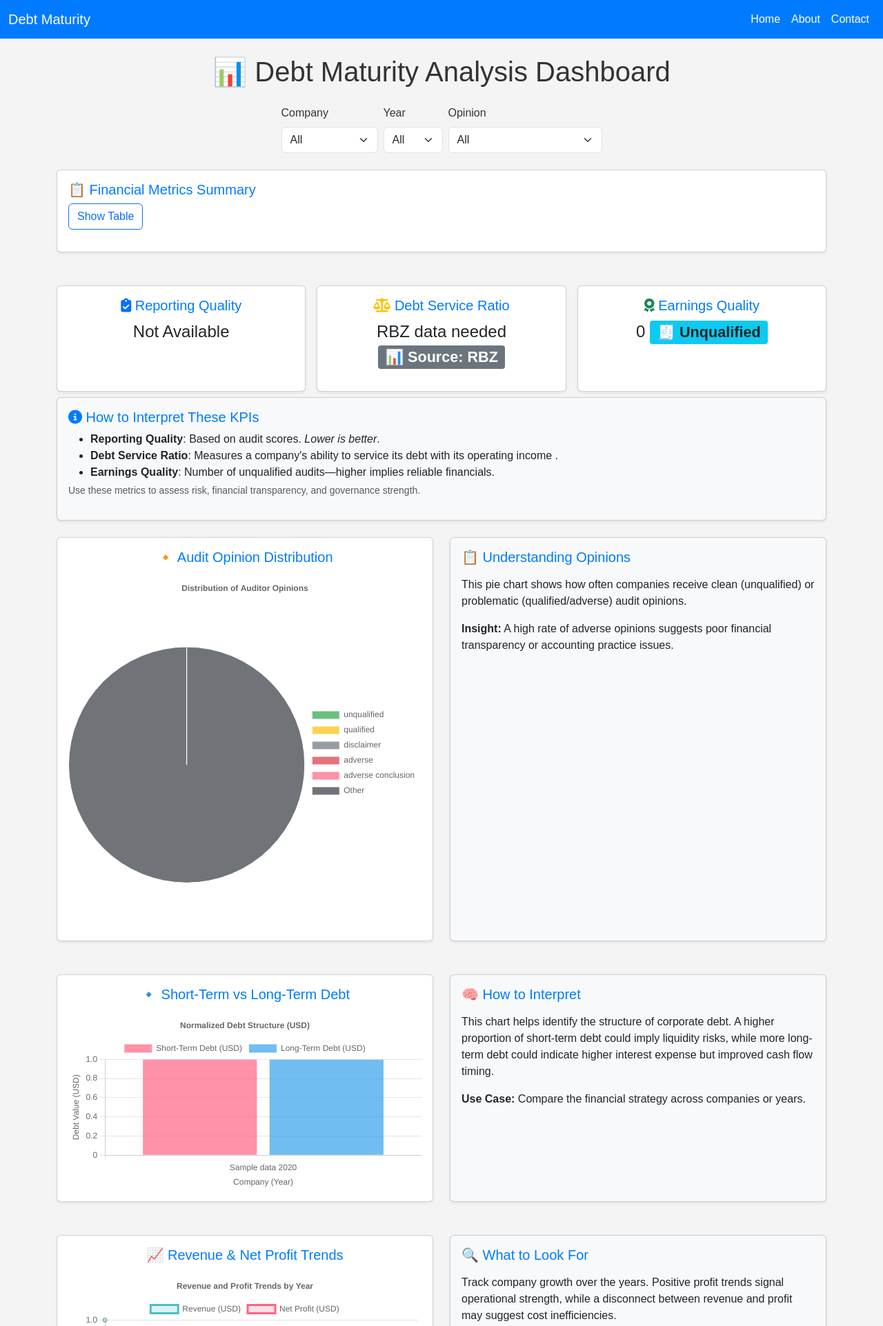
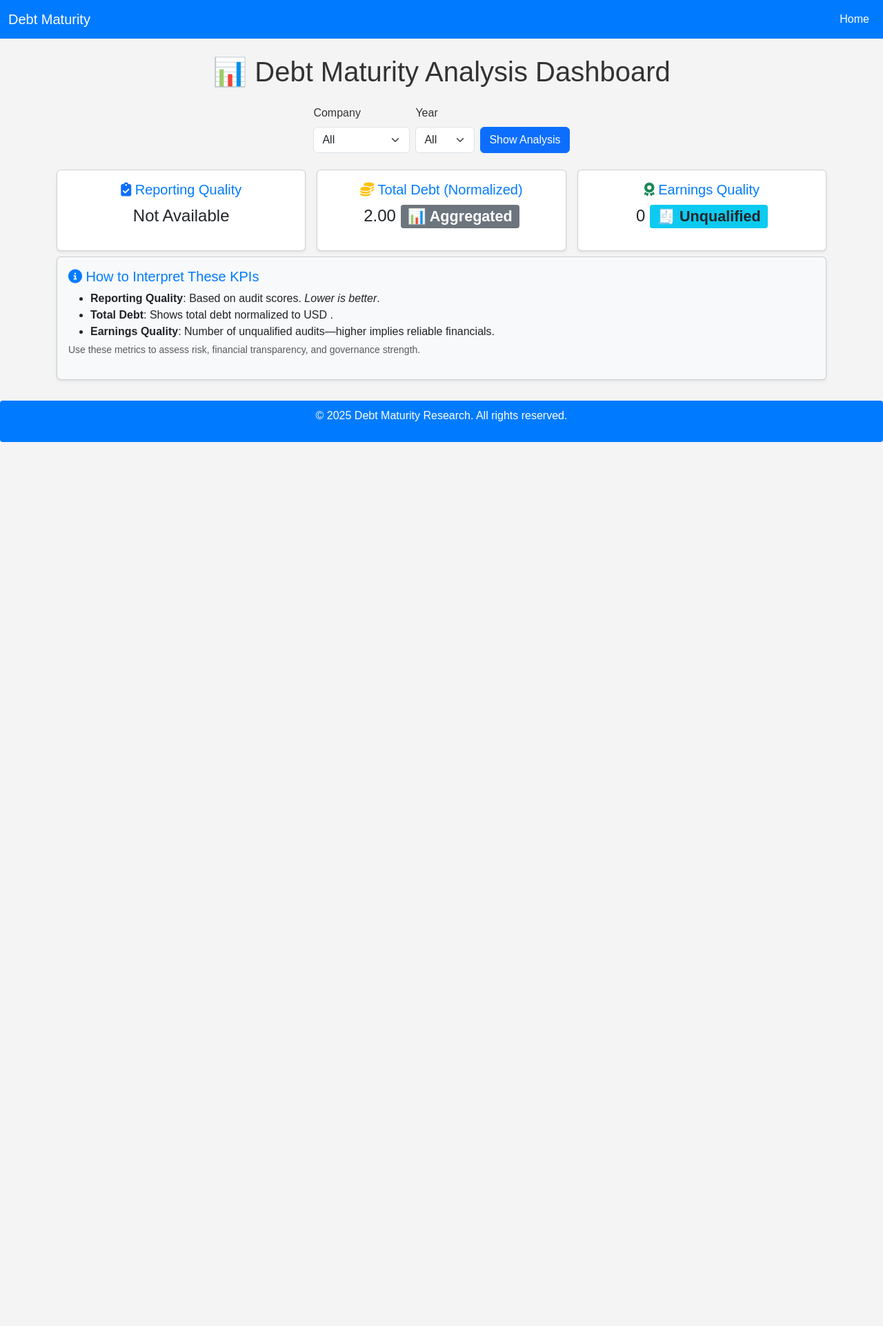
Before and after one commit to Joenny-stack/debt_maturity, a Django app: page / in a window 1280 px wide. Shown: the top 1923 px of the page at 69% size. After the commit the page ends 641 px from the top, so only its background shows below. Run offline with Django 5.2, Linux system fonts and the light colour scheme; tables that the repository leaves empty hold one stand-in row (values such as "Sample post").

Commit message:
Refactor financials_view to improve analysis display and update total debt calculation

```diff
--- a/system/app/main/templates/main/index.html
+++ b/system/app/main/templates/main/index.html
@@ -36,8 +36,7 @@
         <div class="collapse navbar-collapse" id="navbarNav">
             <ul class="navbar-nav ms-auto">
                 <li class="nav-item"><a class="nav-link" href="#">Home</a></li>
-                <li class="nav-item"><a class="nav-link" href="#">About</a></li>
-                <li class="nav-item"><a class="nav-link" href="#">Contact</a></li>
+
             </ul>
         </div>
     </div>
@@ -46,11 +45,11 @@
     <h1 class="text-center mb-4">📊 Debt Maturity Analysis Dashboard</h1>
 
     <!-- Filters -->
-    <form method="get" class="row justify-content-center g-2 mb-4">
+    <form method="get" class="row justify-content-center g-2 mb-4 align-items-end">
         <!-- Company -->
         <div class="col-auto">
             <label for="company" class="form-label">Company</label>
-            <select name="company" id="company" class="form-select" onchange="this.form.submit()">
+            <select name="company" id="company" class="form-select" onchange="setShowAnalysisFalse()">
                 <option value="">All</option>
                 {% for company in companies %}
                     <option value="{{ company }}" {% if company == selected_company %}selected{% endif %}>{{ company }}</option>
@@ -60,73 +59,21 @@
         <!-- Year -->
         <div class="col-auto">
             <label for="year" class="form-label">Year</label>
-            <select name="year" id="year" class="form-select" onchange="this.form.submit()">
+            <select name="year" id="year" class="form-select" onchange="setShowAnalysisFalse()">
                 <option value="">All</option>
                 {% for year in years %}
                     <option value="{{ year }}" {% if year|stringformat:"s" == selected_year %}selected{% endif %}>{{ year }}</option>
                 {% endfor %}
             </select>
         </div>
-        <!-- Opinion -->
+        <!-- Show Analysis Button -->
         <div class="col-auto">
-            <label for="opinion" class="form-label">Opinion</label>
-            <select name="opinion" id="opinion" class="form-select" onchange="this.form.submit()">
-                <option value="">All</option>
-                <option value="problematic" {% if opinion_filter == "problematic" %}selected{% endif %}>Qualified / Adverse Only</option>
-            </select>
+            <button type="submit" name="show_analysis" value="true" class="btn btn-primary">Show Analysis</button>
         </div>
     </form>
 
-    <!-- 🔽 Collapsible Financial Metrics Table -->
-<div class="card shadow-sm mb-5">
-    <div class="card-body">
-        <h5 class="card-title">📋 Financial Metrics Summary</h5>
-        <button id="toggleTableBtn" class="btn btn-outline-primary mb-3" type="button" data-bs-toggle="collapse" data-bs-target="#metricsTable" aria-expanded="false" aria-controls="metricsTable">
-            Show Table
-        </button>
-
-
-        <div class="collapse" id="metricsTable">
-            <div class="table-responsive">
-                <table class="table table-striped table-bordered align-middle">
-                    <thead class="table-primary text-center">
-                        <tr>
-                            <th>Company</th>
-                            <th>Year</th>
-                            <th>Revenue (USD)</th>
-                            <th>Net Profit</th>
-                            <th>Short-Term Debt</th>
-                            <th>Long-Term Debt</th>
-                            <th>Total Assets</th>
-                            <th>Debt Ratio</th>
-                            <th>Audit Opinion</th>
-                        </tr>
-                    </thead>
-                    <tbody>
-                        {% for row in financial_data %}
-                        <tr class="text-center">
-                            <td>{{ row.company_name }}</td>
-                            <td>{{ row.report_date.year }}</td>
-                            <td>{{ row.normalized_revenue|floatformat:0 }}</td>
-                            <td>{{ row.net_profit|floatformat:0 }}</td>
-                            <td>{{ row.normalized_debt_short_term|floatformat:0 }}</td>
-                            <td>{{ row.normalized_debt_long_term|floatformat:0 }}</td>
-                            <td>{{ row.total_assets|floatformat:0 }}</td>
-                            <td>{{ row.debt_ratio|floatformat:2 }}</td>
-                            <td>{{ row.auditor_opinion|title }}</td>
-                        </tr>
-                        {% endfor %}
-                    </tbody>
-                </table>
-            </div>
-        </div>
-    </div>
-</div>
-
-
 
     <!-- KPI Cards -->
-    <!-- 🧮 KPI Cards with Icons & Badges -->
     <div class="row g-3 mb-2">
         <!-- Reporting Quality -->
         <div class="col-md-4">
@@ -151,16 +98,14 @@
             </div>
         </div>
 
-
-
-        <!-- Inflation Rate -->
+        <!-- Total Debt -->
         <div class="col-md-4">
             <div class="card text-center shadow-sm h-100">
                 <div class="card-body">
-                    <h5 class="card-title"><i class="fas fa-balance-scale text-warning"></i> Debt Service Ratio</h5>
+                    <h5 class="card-title"><i class="fas fa-coins text-warning"></i> Total Debt (Normalized)</h5>
                     <p class="fs-4">
-                        {{ inflation_rate }}
-                        <span class="badge bg-secondary">📊 Source: RBZ</span>
+                        {{ total_debt }}
+                        <span class="badge bg-secondary">📊 Aggregated</span>
                     </p>
                 </div>
             </div>
@@ -188,7 +133,7 @@
                         <h5 class="card-title"><i class="fas fa-info-circle"></i> How to Interpret These KPIs</h5>
                         <ul class="mb-1">
                             <li><strong>Reporting Quality</strong>: Based on audit scores. <em>Lower is better</em>.</li>
-                        <li><strong>Debt Service Ratio</strong>: Measures a company's ability to service its debt with its operating income .</li>
+                            <li><strong>Total Debt</strong>: Shows total debt normalized to USD .</li>
                             <li><strong>Earnings Quality</strong>: Number of unqualified audits—higher implies reliable financials.</li>
                         </ul>
                         <p class="text-muted small">Use these metrics to assess risk, financial transparency, and governance strength.</p>
@@ -197,8 +142,76 @@
             </div>
         </div>
 
+    <!-- Conditional Content -->
+    {% if show_analysis %}
+        <!-- Financial Metrics Table -->
+        <div class="card shadow-sm mb-5">
+            <div class="card-body">
+                <h5 class="card-title">📋 Financial Data Table</h5>
+                <button id="toggleTableBtn" class="btn btn-outline-primary mb-3" type="button" data-bs-toggle="collapse" data-bs-target="#metricsTable" aria-expanded="false" aria-controls="metricsTable">
+                    Show Table
+                </button>
 
-     <!-- 📈 Correlation -->
+                <div class="collapse" id="metricsTable">
+                    <div class="table-responsive">
+                        <table class="table table-striped table-hover table-bordered align-middle">
+                                <thead class="table-primary text-center">
+                                    <tr>
+                                        <th>Company</th>
+                                        <th>Date</th>
+                                        <th>Revenue (USD)</th>
+                                        <th>Debt Short (USD)</th>
+                                        <th>Debt Long (USD)</th>
+                                        <th>Debt Ratio</th>
+                                        <th>Audit Opinion</th>
+                                    </tr>
+                                </thead>
+                                <tbody>
+                                    {% for item in financial_data %}
+                                    <tr>
+                                        <td>{{ item.company_name }}</td>
+                                        <td>{{ item.report_date }}</td>
+                                        <td class="text-end">{{ item.normalized_revenue|floatformat:2|default:"-" }}</td>
+                                        <td class="text-end">{{ item.normalized_debt_short_term|floatformat:2 }}</td>
+                                        <td class="text-end">{{ item.normalized_debt_long_term|floatformat:2 }}</td>
+                                        <td class="text-center">
+                                            {% if item.debt_ratio %}
+                                                {% if item.debt_ratio > 0.7 %}
+                                                    <span class="badge bg-danger">{{ item.debt_ratio|floatformat:2 }}</span>
+                                                {% elif item.debt_ratio > 0.5 %}
+                                                    <span class="badge bg-warning text-dark">{{ item.debt_ratio|floatformat:2 }}</span>
+                                                {% else %}
+                                                    <span class="badge bg-success">{{ item.debt_ratio|floatformat:2 }}</span>
+                                                {% endif %}
+                                            {% else %}
+                                                -
+                                            {% endif %}
+                                        </td>
+                                        <td class="text-center">
+                                            {% if item.auditor_opinion == "unqualified" %}
+                                                <span class="badge bg-success">Unqualified</span>
+                                            {% elif item.auditor_opinion == "qualified" %}
+                                                <span class="badge bg-warning text-dark">Qualified</span>
+                                            {% elif item.auditor_opinion == "disclaimer" %}
+                                                <span class="badge bg-secondary">Disclaimer</span>
+                                            {% elif item.auditor_opinion == "adverse" %}
+                                                <span class="badge bg-danger">Adverse</span>
+                                            {% elif item.auditor_opinion == "Adverse Conclusion" %}
+                                                <span class="badge bg-danger">Adverse Conclusion</span>
+                                            {% else %}
+                                                <span class="badge bg-dark">Unknown</span>
+                                            {% endif %}
+                                        </td>
+                                    </tr>
+                                    {% endfor %}
+                                </tbody>
+
+                        </table>
+                    </div>
+                </div>
+            </div>
+        </div>
+
         <!-- 📈 Correlation -->
     {% if correlation_result %}
     <div class="row mb-5">
@@ -237,9 +250,9 @@
 
 
 
-    <!-- Insert all chart + interpretation sections here (already shared above) -->
+
+        <!-- Charts and Analysis -->
         <article class="mb-5">
-
             <div class="row g-4 mb-5">
                 <div class="col-md-6">
                     <div class="card shadow-sm h-100">
@@ -261,7 +274,6 @@
             </div>
 
             <div class="row g-4 mb-5">
-            <!-- Chart Card -->
                 <div class="col-md-6">
                     <div class="card shadow-sm h-100">
                         <div class="card-body">
@@ -270,8 +282,6 @@
                         </div>
                     </div>
                 </div>
-
-            <!-- Interpretation Card -->
                 <div class="col-md-6">
                     <div class="card shadow-sm h-100 bg-light">
                         <div class="card-body">
@@ -282,8 +292,6 @@
                     </div>
                 </div>
             </div>
-
-
 
             <div class="row g-4 mb-5">
                 <div class="col-md-6">
@@ -324,20 +332,12 @@
                     </div>
                 </div>
             </div>
-
-
-
-
-
-
         </article>
-
-    <!-- Footer -->
+    {% endif %}
 </div>
 <div class="footer">
     <p>&copy; 2025 Debt Maturity Research. All rights reserved.</p>
 </div>
-
 
 <script>
     const toggleBtn = document.getElementById("toggleTableBtn");
@@ -352,13 +352,10 @@
     });
 </script>
 
-
-
 <!-- Bootstrap JS -->
 <script src="https://cdn.jsdelivr.net/npm/bootstrap@5.3.0/dist/js/bootstrap.bundle.min.js"></script>
 
 <!-- Chart Script -->
-
 <script>
     const debtData = JSON.parse('{{ debt_data_json|escapejs }}');
 
@@ -476,7 +473,6 @@
     });
 </script>
 
-
 <script>
     const trendData = JSON.parse('{{ trend_data_json|escapejs }}');
 
@@ -532,7 +528,6 @@ new Chart(document.getElementById("trendChart").getContext("2d"), {
             }
         }
     });
-
 </script>
 
 <script>
@@ -589,9 +584,6 @@ new Chart(document.getElementById("trendChart").getContext("2d"), {
     });
 </script>
 
-
-
-
 <script>
     const opinionCounts = JSON.parse('{{ opinion_counts_json|escapejs }}');
     const opinionLabels = Object.keys(opinionCounts);
@@ -631,6 +623,5 @@ new Chart(document.getElementById("trendChart").getContext("2d"), {
     });
 </script>
 
-
 </body>
 </html>
--- a/system/app/main/views.py
+++ b/system/app/main/views.py
@@ -12,6 +12,7 @@ def financials_view(request):
     selected_company = request.GET.get('company', None)
     selected_year = request.GET.get('year', None)
     opinion_filter = request.GET.get('opinion', None)
+    show_analysis = request.GET.get('show_analysis', False)
 
     # 2. Filtered queryset
     financial_data = FinancialData.objects.all().order_by('report_date')
@@ -144,7 +145,7 @@ def financials_view(request):
 
     # 6. Summary metrics
     total_debt = financial_data.aggregate(
-        total=Sum('debt_short_term') + Sum('debt_long_term')
+        total=Sum('normalized_debt_short_term') + Sum('normalized_debt_long_term')
     )['total'] or 0
     inflation_rate = "RBZ data needed"
     earnings_quality = financial_data.filter(auditor_opinion__iexact='unqualified').count()
@@ -156,7 +157,8 @@ def financials_view(request):
         "selected_company": selected_company,
         "selected_year": selected_year,
         "opinion_filter": opinion_filter,
-        "total_debt": f"{total_debt:,}",
+        "show_analysis": show_analysis,
+        "total_debt": f"{total_debt:,.2f}",  # Format with two decimal places
         "inflation_rate": inflation_rate,
         "earnings_quality": earnings_quality,
         "financial_data": financial_data,
```
Lines whose indentation alone changed are shown as unchanged.
